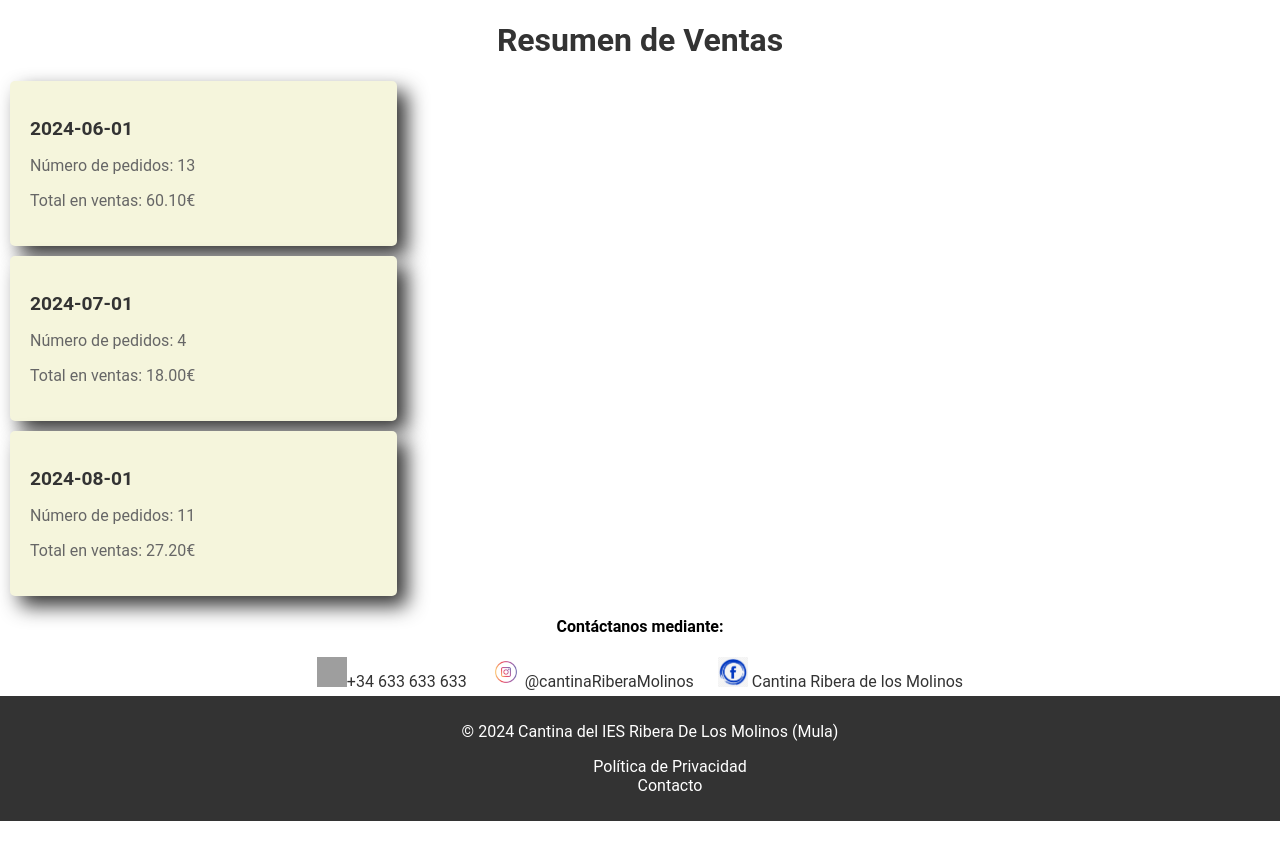
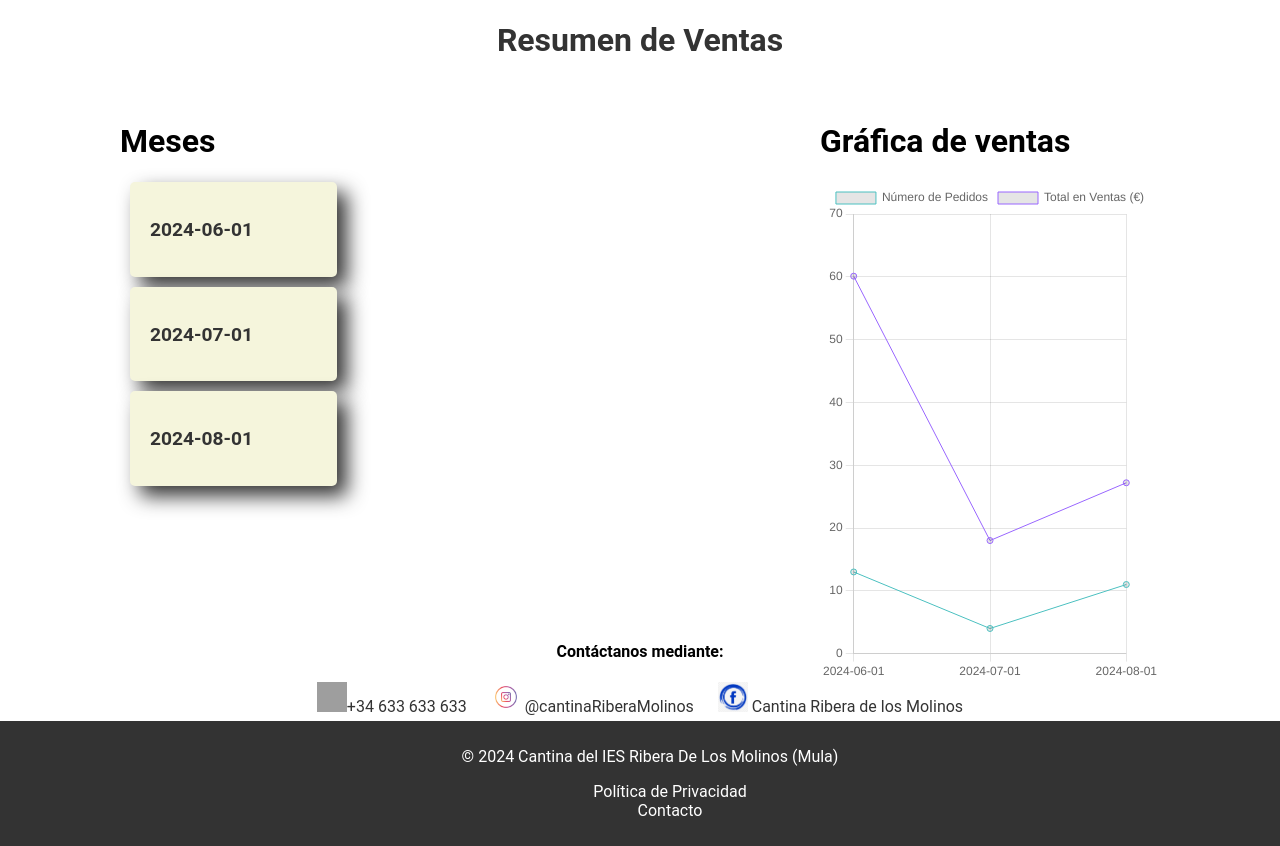
Before and after one commit to CristobalEspinosa/TFG-OCTUBRE, a PHP site: page /trabajador/contabilidad.php in a window 1280 px wide. Shown: the part 70-916 px from the top of the page. Before the commit the page ends 891 px from the top, so only its background shows below. Run offline with PHP 8.4, Linux system fonts and the light colour scheme; data comes from the database, SQL or seed files in the repository; grey boxes are pictures that could not be loaded.

Commit message:
Cambio contabilidad, funciona todo perfecto

```diff
--- a/TFG-main/TFG/CSS/contabilidad.css
+++ b/TFG-main/TFG/CSS/contabilidad.css
@@ -17,8 +17,9 @@
     border-radius: 5px;
     margin: 10px;
     padding: 20px;
-    width: calc(100% / 3 - 40px);
+    width: calc(100% / 3 - 20px);
     box-sizing: border-box;
+    cursor: pointer;
 }
 
 .mes {
@@ -27,5 +28,32 @@
 }
 
 .detalle {
+    display: none;
     color: #666;
+    margin:5px 0;
 }
+
+.contenedor {
+    display: flex;
+    flex-wrap: nowrap;
+    padding: 20px;
+}
+
+.meses {
+    flex: 2;
+    min-width: 300px;
+    margin-left: 100px;
+}
+
+.grafica {
+    flex: 1;
+    width: 800px;
+    height: 500px;
+    margin-left: 20px;
+    margin-right: 100px;
+}
+
+canvas {
+    width: 100% !important;
+    height: 100% !important;
+}
--- a/TFG-main/TFG/trabajador/contabilidad.php
+++ b/TFG-main/TFG/trabajador/contabilidad.php
@@ -3,22 +3,80 @@
 include '../db/bd.inc.php';
 ?>
 <link rel="stylesheet" href="/TFG-MAIN/TFG/CSS/contabilidad.css">
+<script src="https://cdn.jsdelivr.net/npm/chart.js"></script>
 <body>
 <h1 class="titulo">Resumen de Ventas</h1>
+    <div class="contenedor">
+    <div class="meses">
+        <h1>Meses</h1>
         <?php
-    // Obtener todos los totales por mes
         $totalesPorMes = obtenerTotalesPorMes();
 
         foreach ($totalesPorMes as $mes => $totales) {
-        echo "<div class='pedido'>";
+            echo "<div class='pedido' onclick='toggleDetalles(this)'>";
             echo "<h2 class='mes'>" . $mes . "</h2>";
-        echo "<p class='detalle'>Número de pedidos: " . $totales['numPedidos'] . "</p>";
-        echo "<p class='detalle'>Total en ventas: " . $totales['totalVentas'] . "€</p>";
+            echo "<div class='detalle'>";
+            echo "<p>Número de pedidos: " . $totales['numPedidos'] . "</p>";
+            echo "<p>Total en ventas: " . $totales['totalVentas'] . "€</p>";
+            echo "</div>";
             echo "</div>";
         }
         ?>
+    </div>
+        <div class="grafica">
+            <h1>Gráfica de ventas</h1>
+            <canvas id="ventasChart"></canvas>
+        </div>
+    </div>
+
+    <script>
+        // Datos de ejemplo, reemplaza esto con los datos reales de PHP
+        var labels = <?php echo json_encode(array_keys($totalesPorMes)); ?>;
+        var numPedidos = <?php echo json_encode(array_column($totalesPorMes, 'numPedidos')); ?>;
+        var totalVentas = <?php echo json_encode(array_column($totalesPorMes, 'totalVentas')); ?>;
+
+        var ctx = document.getElementById('ventasChart').getContext('2d');
+        var ventasChart = new Chart(ctx, {
+            type: 'line',
+            data: {
+                labels: labels,
+                datasets: [{
+                    label: 'Número de Pedidos',
+                    data: numPedidos,
+                    borderColor: 'rgba(75, 192, 192, 1)',
+                    borderWidth: 1,
+                    fill: false
+                }, {
+                    label: 'Total en Ventas (€)',
+                    data: totalVentas,
+                    borderColor: 'rgba(153, 102, 255, 1)',
+                    borderWidth: 1,
+                    fill: false
+                }]
+            },
+            options: {
+                scales: {
+                    y: {
+                        beginAtZero: true
+                    }
+                },
+                responsive: true,
+                maintainAspectRatio: false
+            }
+        });
+    </script>
+
+    <script>
+        function toggleDetalles(element) {
+            const detalles = element.querySelector('.detalle');
+            if (detalles.style.display === 'none' || detalles.style.display === '') {
+                detalles.style.display = 'block';
+            } else {
+                detalles.style.display = 'none';
+            }
+        }
+    </script>
 </body>
-
 <?php
 include ("../includes/footer.php");
 ?>
```
Also changed, not shown: TFG-main/TFG/InicioDeSesion/inicioSesion.php (+4 -3 lines), TFG-main/ideas.txt (+4 -3 lines). Lines whose indentation alone changed are shown as unchanged.
